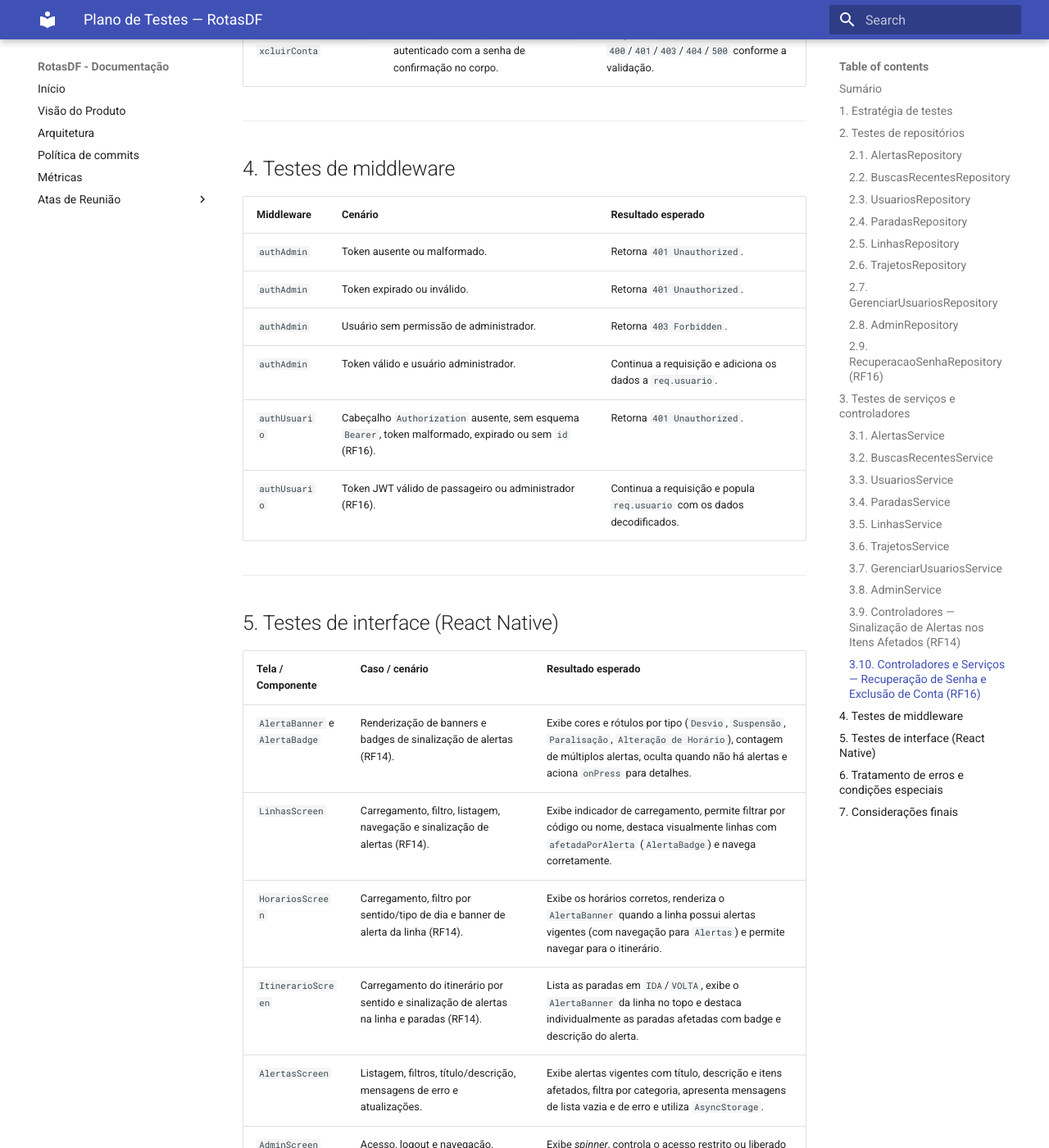
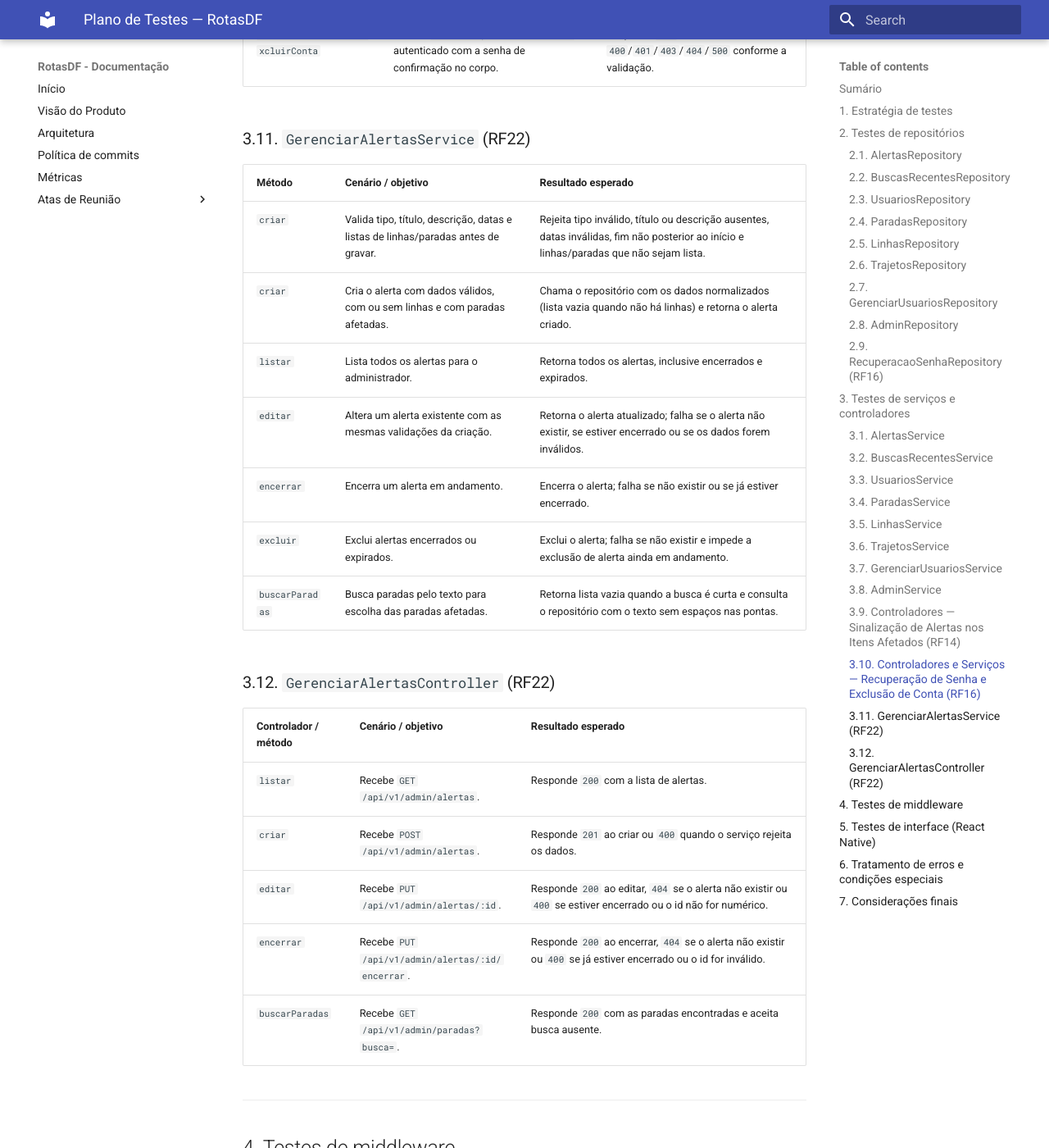
Before and after one commit to FGA0138-MDS-Ajax/2026.2-T02-Knuth, an MkDocs documentation site: the page built from docs/plano_de_testes_RotasDF.md, in a window 1280 px wide and 1400 px high, scrolled down 7551 px. Shown: the whole window at 82% size. Built offline with MkDocs 1.6.1 and Material for MkDocs 9.7.7, drawn with Linux system fonts in a browser that asks for light colours.

Commit message:
docs: add testes de alertas ao plano

```diff
--- a/docs/plano_de_testes_RotasDF.md
+++ b/docs/plano_de_testes_RotasDF.md
@@ -181,6 +181,28 @@
 | `UsuariosController.redefinirSenha` | Recebe `POST /api/v1/usuarios/redefinir-senha` com `email`, `codigo` e `novaSenha`. | Responde `200` ao redefinir a senha, `400` para dados/código inválidos ou `500` em erro interno. |
 | `UsuariosController.excluirConta` | Recebe `DELETE /api/v1/usuarios/me` autenticado com a senha de confirmação no corpo. | Responde `200` ao excluir a conta, ou `400`/`401`/`403`/`404`/`500` conforme a validação. |
 
+### 3.11. `GerenciarAlertasService` (RF22)
+
+| Método | Cenário / objetivo | Resultado esperado |
+|---|---|---|
+| `criar` | Valida tipo, título, descrição, datas e listas de linhas/paradas antes de gravar. | Rejeita tipo inválido, título ou descrição ausentes, datas inválidas, fim não posterior ao início e linhas/paradas que não sejam lista. |
+| `criar` | Cria o alerta com dados válidos, com ou sem linhas e com paradas afetadas. | Chama o repositório com os dados normalizados (lista vazia quando não há linhas) e retorna o alerta criado. |
+| `listar` | Lista todos os alertas para o administrador. | Retorna todos os alertas, inclusive encerrados e expirados. |
+| `editar` | Altera um alerta existente com as mesmas validações da criação. | Retorna o alerta atualizado; falha se o alerta não existir, se estiver encerrado ou se os dados forem inválidos. |
+| `encerrar` | Encerra um alerta em andamento. | Encerra o alerta; falha se não existir ou se já estiver encerrado. |
+| `excluir` | Exclui alertas encerrados ou expirados. | Exclui o alerta; falha se não existir e impede a exclusão de alerta ainda em andamento. |
+| `buscarParadas` | Busca paradas pelo texto para escolha das paradas afetadas. | Retorna lista vazia quando a busca é curta e consulta o repositório com o texto sem espaços nas pontas. |
+
+### 3.12. `GerenciarAlertasController` (RF22)
+
+| Controlador / método | Cenário / objetivo | Resultado esperado |
+|---|---|---|
+| `listar` | Recebe `GET /api/v1/admin/alertas`. | Responde `200` com a lista de alertas. |
+| `criar` | Recebe `POST /api/v1/admin/alertas`. | Responde `201` ao criar ou `400` quando o serviço rejeita os dados. |
+| `editar` | Recebe `PUT /api/v1/admin/alertas/:id`. | Responde `200` ao editar, `404` se o alerta não existir ou `400` se estiver encerrado ou o id não for numérico. |
+| `encerrar` | Recebe `PUT /api/v1/admin/alertas/:id/encerrar`. | Responde `200` ao encerrar, `404` se o alerta não existir ou `400` se já estiver encerrado ou o id for inválido. |
+| `buscarParadas` | Recebe `GET /api/v1/admin/paradas?busca=`. | Responde `200` com as paradas encontradas e aceita busca ausente. |
+
 ---
 
 ## 4. Testes de middleware
```
